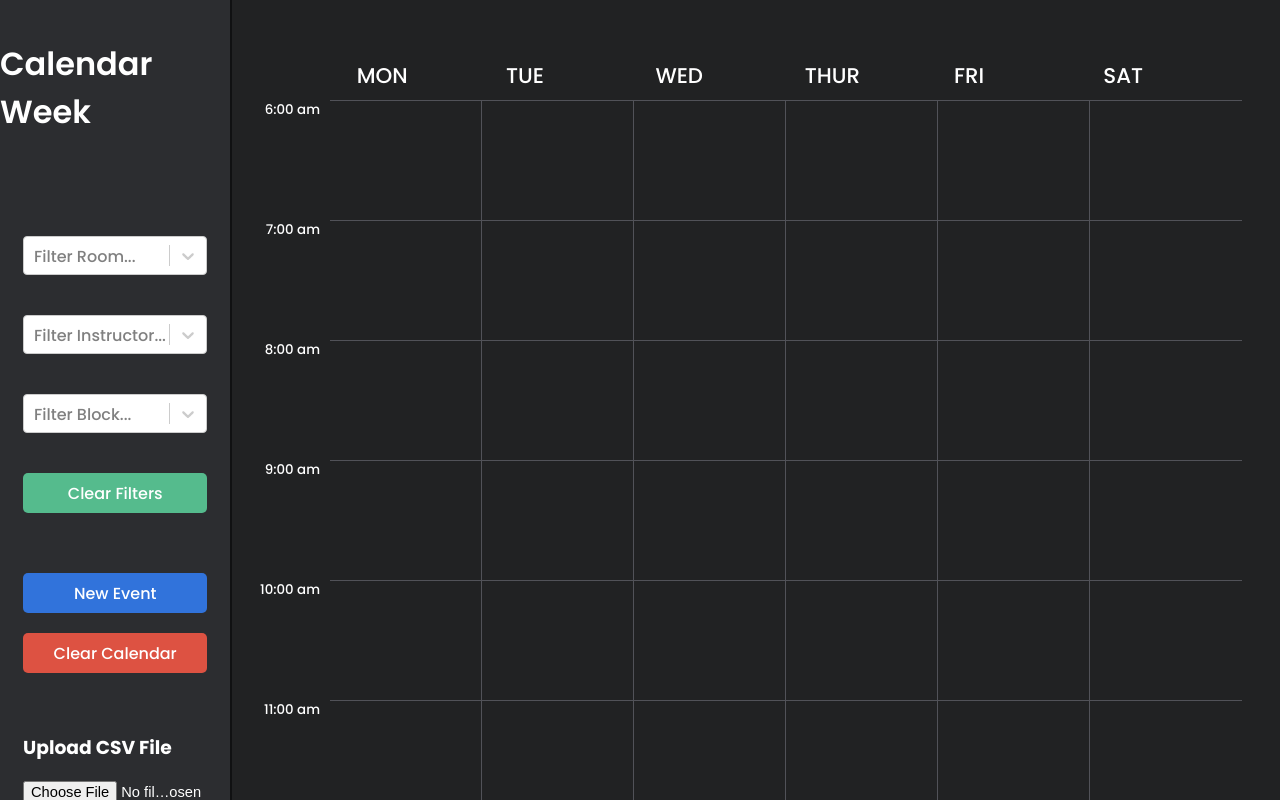
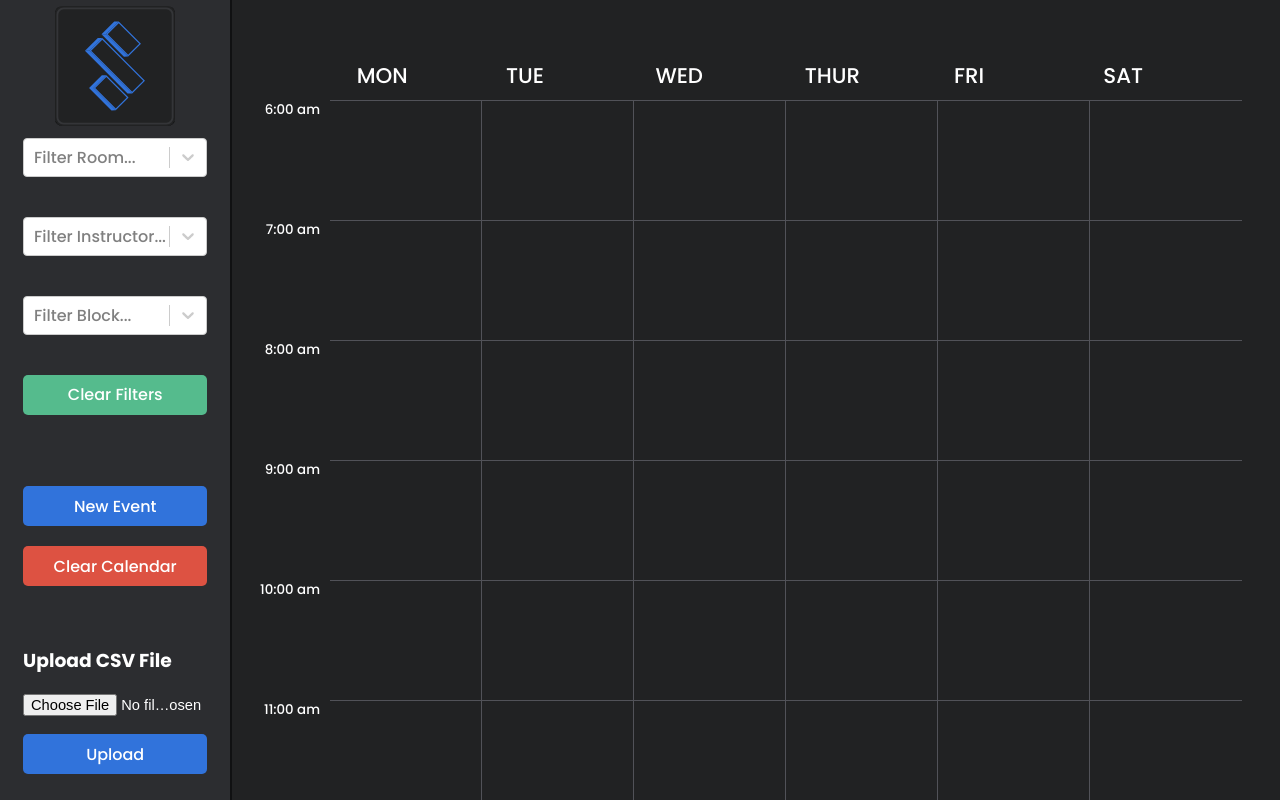
Before and after one commit to yipufe/WeekCalendar, a React (Create React App) app: page / in a window 1280 px wide. Shown: the top 800 px of the page. Built offline with nearby package versions, Linux system fonts and the light colour scheme.

Commit message:
added logo to sidebar

```diff
--- a/src/Components/Sidebar/Sidebar.js
+++ b/src/Components/Sidebar/Sidebar.js
@@ -1,11 +1,17 @@
 import React, { useState } from 'react';
 import './sidebar.scss';
 import Select from 'react-select';
+import Logo from '../../images/SchedgeLogo.svg';
 
 function Sidebar(props) {
   return (
     <div className="sidebar">
-      <h1 style={{ color: 'white', fontWeight: '600' }}>Calendar Week</h1>
+      <img
+        src={Logo}
+        alt="Schedge Logo"
+        className="logo"
+        style={{ width: '120px', height: '120px' }}
+      />
       <div className="selects">
         <Select
           className="select"
--- a/src/Components/Sidebar/sidebar.scss
+++ b/src/Components/Sidebar/sidebar.scss
@@ -7,6 +7,7 @@
   display: flex;
   flex-direction: column;
   align-items: center;
+  justify-content: space-around;
   position: fixed;
   top: 0;
   left: 0;
```
Also changed, not shown: src/images/SchedgeLogo.svg (added).
